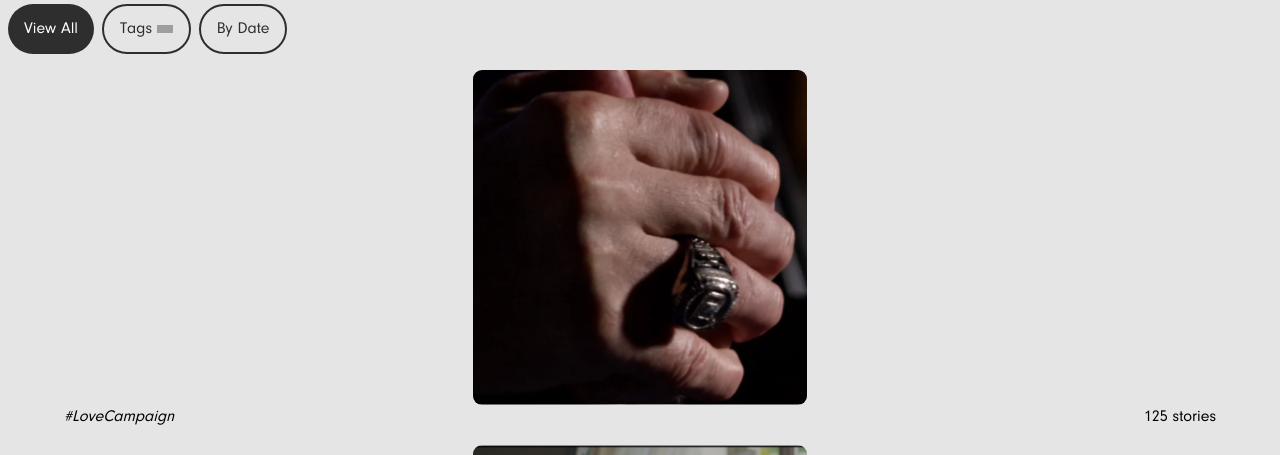
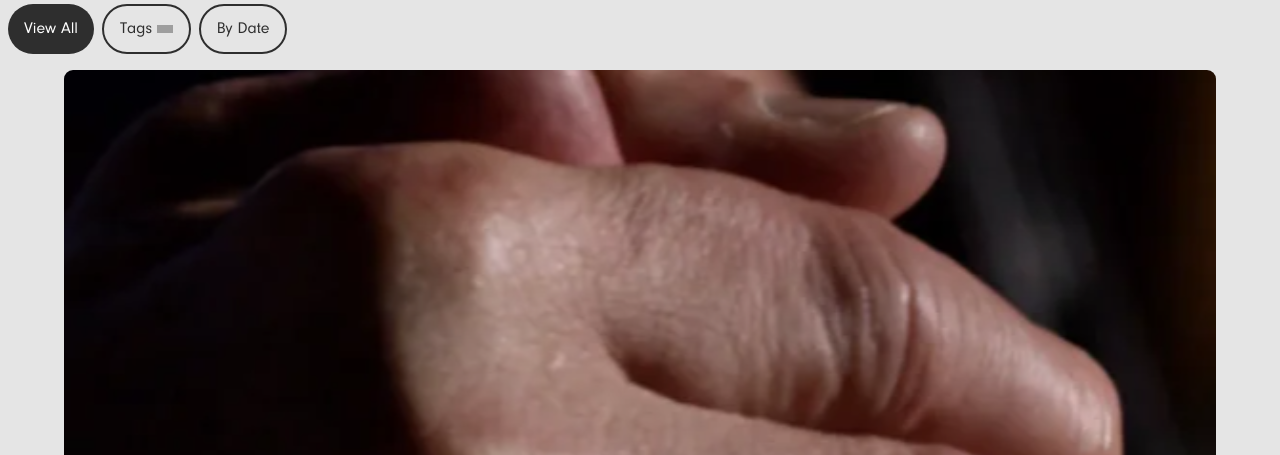
Before and after one commit to se7endev39/STXTCH, a Next.js app: page /page1/searchGroup in a window 1280 px wide. Shown: the part 439-894 px from the top of the page. Built offline with nearby package versions, Linux system fonts and the light colour scheme; grey boxes are pictures that could not be loaded.

Commit message:
image resize

```diff
--- a/pages/page1/imageCollection.js
+++ b/pages/page1/imageCollection.js
@@ -6,7 +6,7 @@ import styles from './index.module.css';
 const Image = ({width, src, title, comment}) => {
     return (
     <div className={styles.Image} style={{width}}>
-        <img src={src} className="rounded-xl" style={{width: "-webkit-fill-available"}}></img>
+        <img src={src} className="rounded-xl"></img>
         <div className={styles.image_texts}>
             {title && (
                 <div className={styles.image_title}>{title}</div>
--- a/pages/page1/searchGroup.js
+++ b/pages/page1/searchGroup.js
@@ -31,7 +31,7 @@ function Filter() {
 function SearchItem({src, comment, stories}) {
     return (
         <div className="m-auto pb-4" style={{width: "90%"}}>
-            <img src={src} className="search_item_img" />
+            <img src={src} className="search_item_img"  style={{width: "-webkit-fill-available"}}/>
             <div className="search_item_caption flex justify-between">
                 <div className="search_item_comment">#{comment}</div>
                 <div className="search_item_stories">{stories.toLocaleString("en")} stories</div>
```
